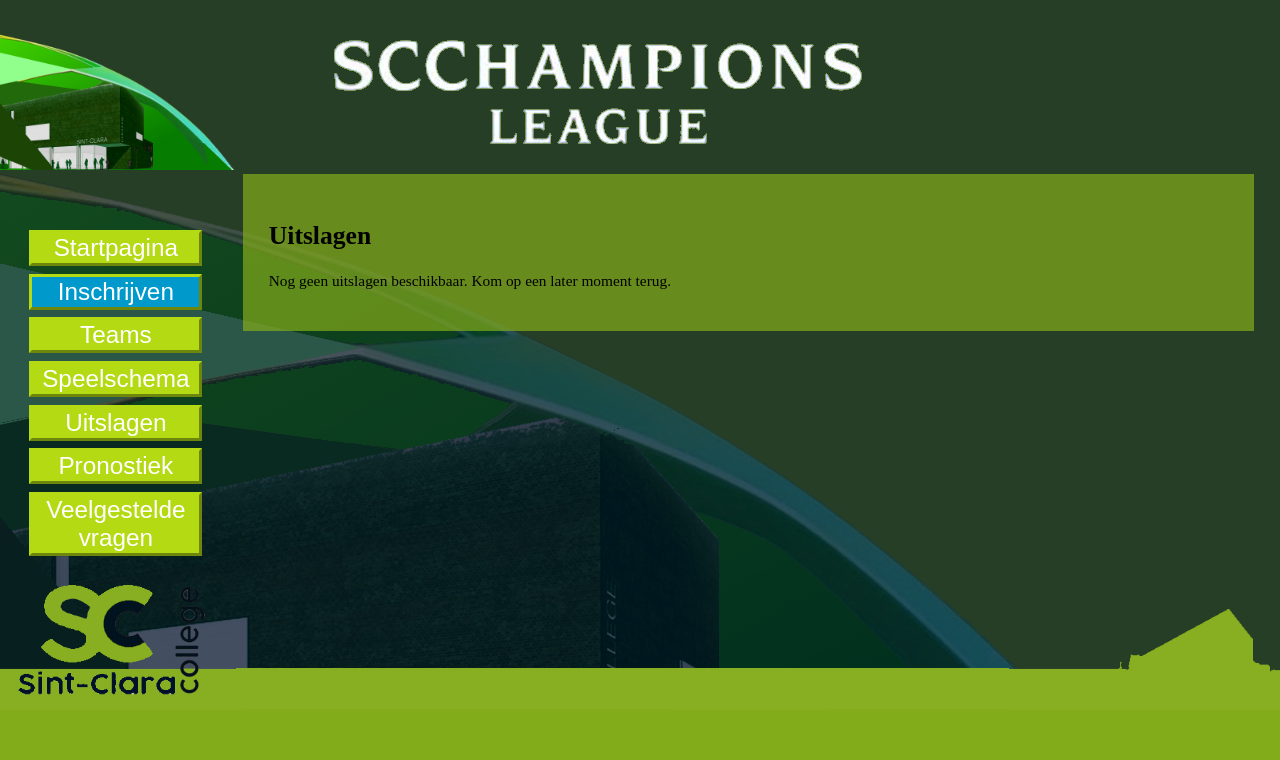
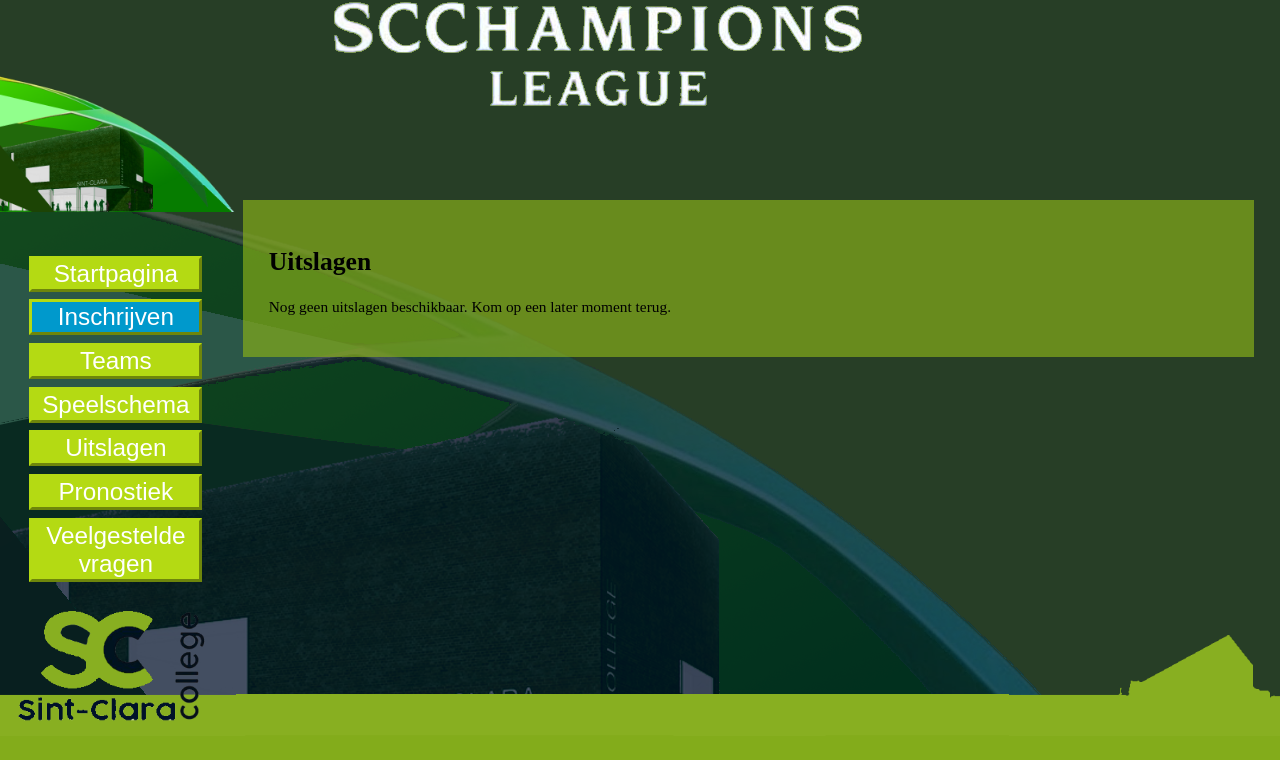
Before and after one commit to SCCA-CL/CL, a plain HTML site: page Uitslagen.html in a window 1280 px wide. Drawn offline with Linux system fonts and the light colour scheme.

Commit message:
Update Uitslagen.html

```diff
--- a/Uitslagen.html
+++ b/Uitslagen.html
@@ -9,7 +9,7 @@
 <body>
 <header>
         <img style="max-width:20%; max-height:20%;" src="Header1.png">
-		<img style="max-width:60%; max-height:20%; margin-left:60px;margin-bottom:20px;" src="Header2.png">
+		<img style="max-width:60%; max-height:20%; margin-left:60px;margin-bottom:100px;" src="Header2.png">
 </header>
 <section>
 <menu>
```
